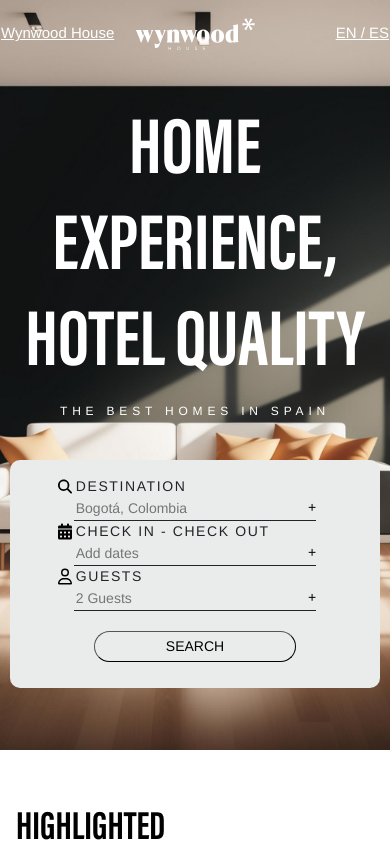
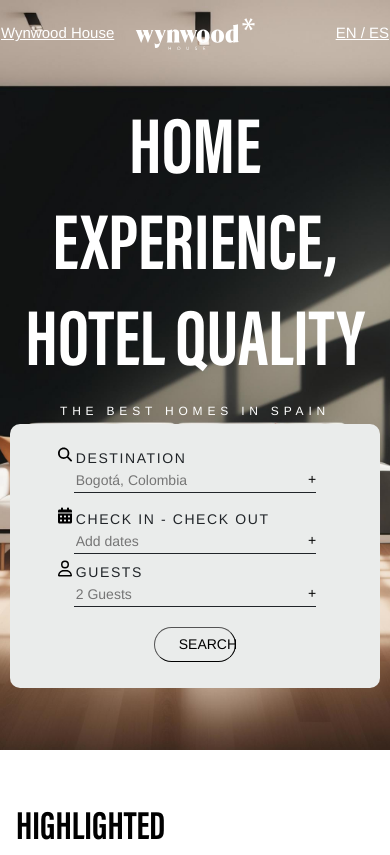
Before and after one commit to jpuseche/home_display, a Django app: page / in a window 390 px wide. Shown: the top 855 px of the page. Run offline with Django 5.2, Linux system fonts and the light colour scheme; some libraries are stand-ins or nearby versions.

Commit message:
fix(search bar): button and labels padding

```diff
--- a/website/static/css/styles.css
+++ b/website/static/css/styles.css
@@ -82,6 +82,7 @@ h1, h2, h3, h4, h5, h6 {
     background-color: transparent;
     border-color: black;
     color: black;
+    height: 35px;
 }
 
 .search-button:hover {
@@ -261,8 +262,8 @@ h1, h2, h3, h4, h5, h6 {
     }
 
     .search-button {
-        margin-left: 60px;
-        margin-right: 60px;
+        margin-left: 120px;
+        margin-right: 120px;
     }
 }
 
--- a/website/templates/partials/search-bar.html
+++ b/website/templates/partials/search-bar.html
@@ -1,10 +1,10 @@
 {% load static %}
 <form action="/" class="search-bar py-3 px-4 mx-2">
     <div class="search-bar-inner w-100 px-4">
-        <div class="form-group col-sm">
+        <div class="form-group col-sm pb-2">
             <div class="d-flex">
                 <img src="{% static 'images/search.svg' %}" style="width: 14px;">
-                <label class="destination-label search-bar-label ms-1">DESTINATION</label>
+                <label class="destination-label search-bar-label ms-1 mt-2">DESTINATION</label>
             </div>
             <div class="d-flex flex-row text-black border-bottom border-dark mx-3">
                 <input class="w-100 border-0 bg-transparent" type="text" placeholder="Bogotá, Colombia">
@@ -14,7 +14,7 @@
         <div class="form-group col-sm">
             <div class="d-flex">
                 <img src="{% static 'images/calendar.svg' %}" style="width: 14px;">
-                <label class="check-in-label search-bar-label ms-1">CHECK IN - CHECK OUT</label>
+                <label class="check-in-label search-bar-label ms-1 mt-2">CHECK IN - CHECK OUT</label>
             </div>
             <div class="d-flex flex-row text-black border-bottom border-dark mx-3">
                 <input class="check-in-input w-100 border-0 bg-transparent" type="text" placeholder="Add dates">
@@ -24,7 +24,7 @@
         <div class="form-group col-sm">
             <div class="d-flex">
                 <img src="{% static 'images/person.svg' %}" style="width: 14px;">
-                <label class="guests-label search-bar-label ms-1">GUESTS</label>
+                <label class="guests-label search-bar-label ms-1 mt-2">GUESTS</label>
             </div>
             <div class="d-flex flex-row text-black border-bottom border-dark mx-3">
                 <input class="guests-input w-100 border-0 bg-transparent" type="text" placeholder="2 Guests">
```
